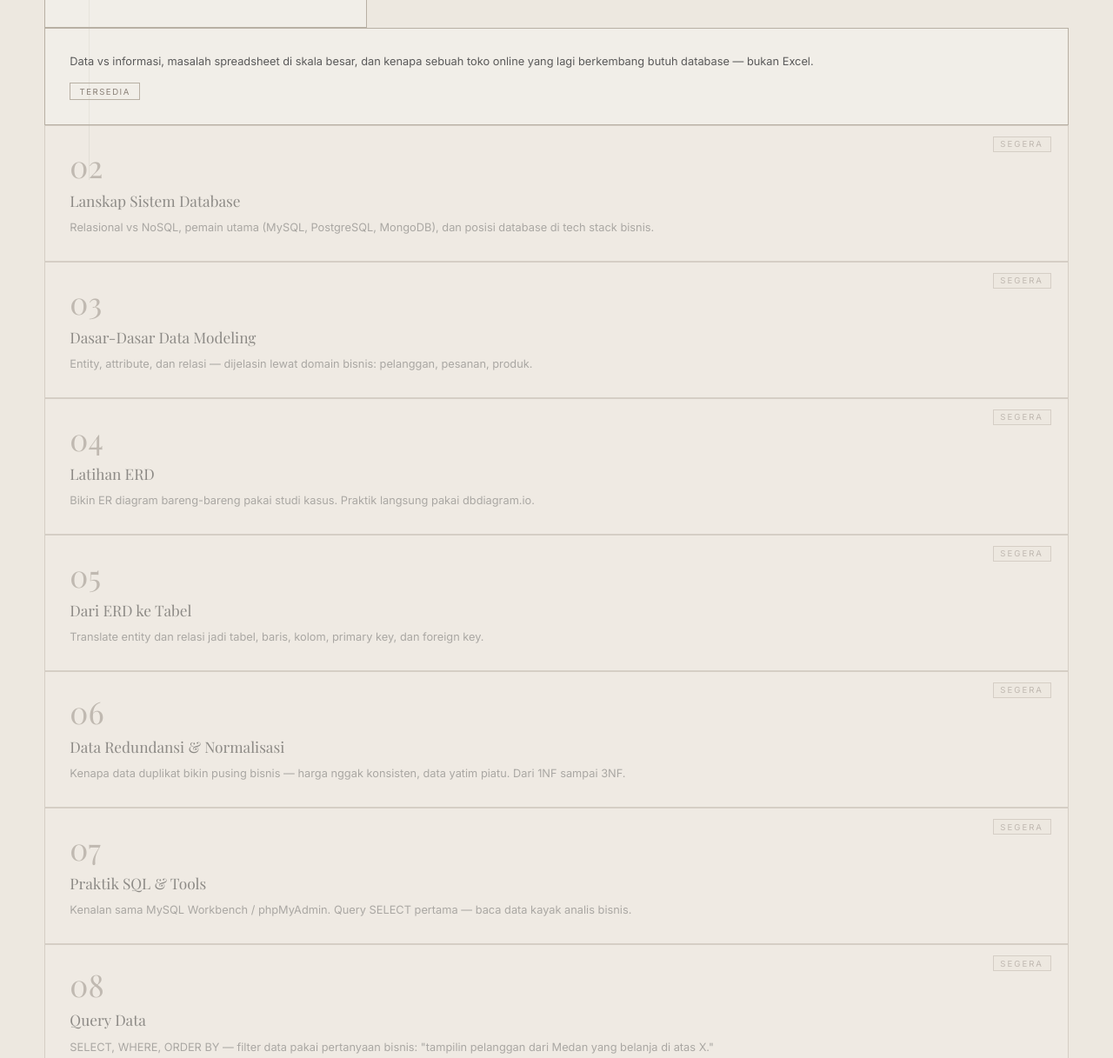
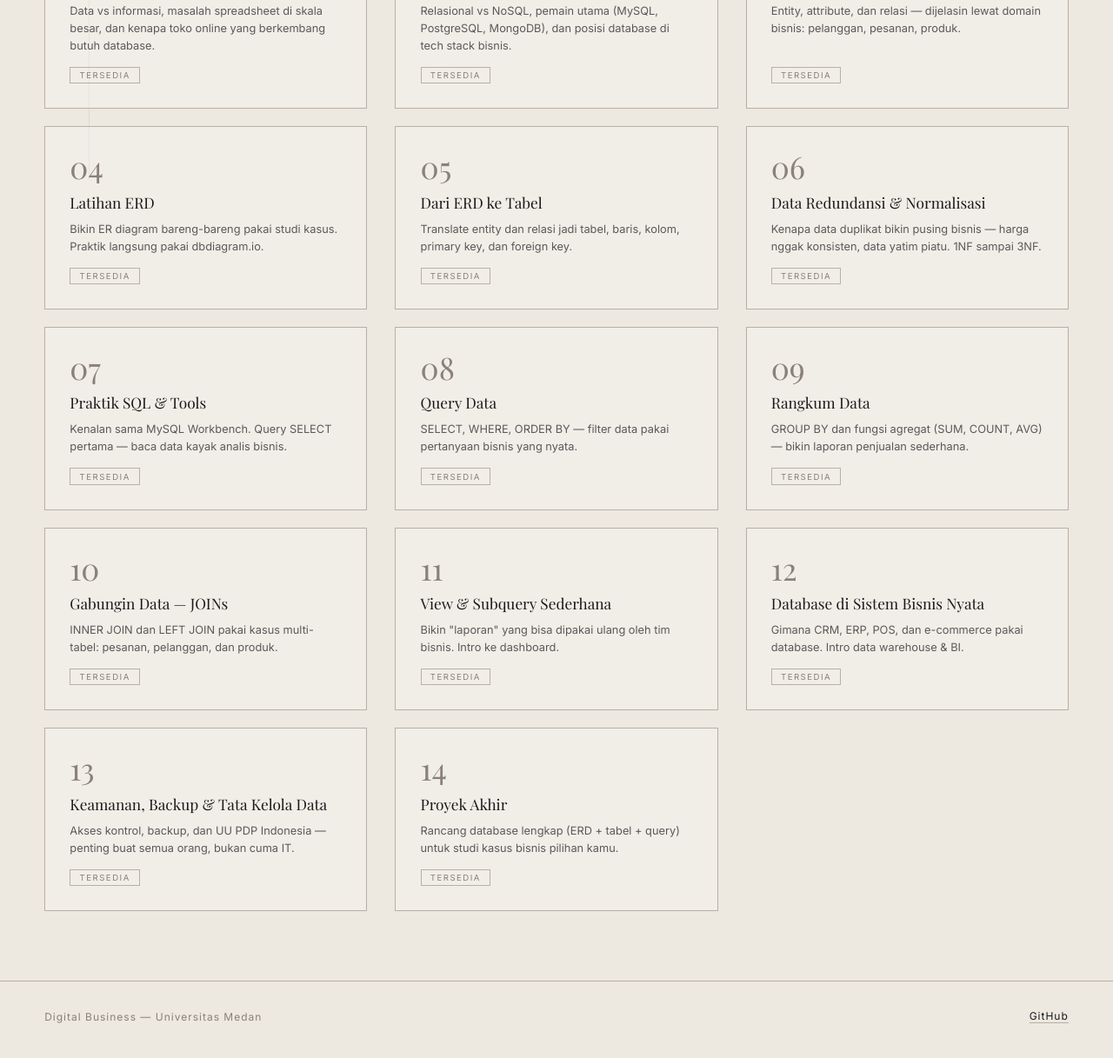
Before and after one commit to trixyncid/database-systems, a plain HTML site: page index.html in a window 1280 px wide. Shown: the part 593-1810 px from the top of the page at 87% size. Drawn offline with nearby package versions, Linux system fonts and the light colour scheme; a web font is replaced by a local one.

Commit message:
Fix landing page: all 14 slides linked, layout restored

```diff
--- a/index.html
+++ b/index.html
@@ -30,8 +30,6 @@
         .card h3{font-family:'Playfair Display',serif;font-size:1.08rem;font-weight:400;line-height:1.3;margin-bottom:1.2vh}
         .card .desc{font-size:.8rem;color:var(--sec);line-height:1.55;flex:1}
         .card .badge{display:inline-block;margin-top:1.8vh;padding:.4vh .8vw;border:1px solid var(--line);font-size:.6rem;text-transform:uppercase;letter-spacing:1.5px;color:var(--acc);align-self:flex-start}
-        .card.locked{opacity:.45;pointer-events:none}
-        .card.locked::after{content:'Segera';position:absolute;top:1.5vh;right:1.5vw;font-size:.6rem;text-transform:uppercase;letter-spacing:2px;color:var(--acc);background:var(--bg);padding:.3vh .6vw;border:1px solid var(--line)}
         footer{padding:4vh 4vw;border-top:1px solid var(--line);display:flex;justify-content:space-between;align-items:center;font-size:.75rem;color:var(--acc);letter-spacing:1px}
         footer a{color:var(--text);text-decoration:none;border-bottom:1px solid var(--line)}
         footer a:hover{border-color:var(--text)}
@@ -57,24 +55,88 @@
     <div class="grid">
         <a href="slides/01-why-databases-matter.html" class="card">
             <div class="num">01</div>
-            <h3>Mengapa Database Penting untuk Bisnis</div>
-            </div>
-            <p class="desc">Data vs informasi, masalah spreadsheet di skala besar, dan kenapa sebuah toko online yang lagi berkembang butuh database — bukan Excel.</p>
+            <h3>Mengapa Database Penting untuk Bisnis</h3>
+            <p class="desc">Data vs informasi, masalah spreadsheet di skala besar, dan kenapa toko online yang berkembang butuh database.</p>
             <div class="badge">Tersedia</div>
         </a>
-        <div class="card locked"><div class="num">02</div><h3>Lanskap Sistem Database</h3><p class="desc">Relasional vs NoSQL, pemain utama (MySQL, PostgreSQL, MongoDB), dan posisi database di tech stack bisnis.</p></div>
-        <div class="card locked"><div class="num">03</div><h3>Dasar-Dasar Data Modeling</h3><p class="desc">Entity, attribute, dan relasi — dijelasin lewat domain bisnis: pelanggan, pesanan, produk.</p></div>
-        <div class="card locked"><div class="num">04</div><h3>Latihan ERD</h3><p class="desc">Bikin ER diagram bareng-bareng pakai studi kasus. Praktik langsung pakai dbdiagram.io.</p></div>
-        <div class="card locked"><div class="num">05</div><h3>Dari ERD ke Tabel</h3><p class="desc">Translate entity dan relasi jadi tabel, baris, kolom, primary key, dan foreign key.</p></div>
-        <div class="card locked"><div class="num">06</div><h3>Data Redundansi & Normalisasi</h3><p class="desc">Kenapa data duplikat bikin pusing bisnis — harga nggak konsisten, data yatim piatu. Dari 1NF sampai 3NF.</p></div>
-        <div class="card locked"><div class="num">07</div><h3>Praktik SQL & Tools</h3><p class="desc">Kenalan sama MySQL Workbench / phpMyAdmin. Query SELECT pertama — baca data kayak analis bisnis.</p></div>
-        <div class="card locked"><div class="num">08</div><h3>Query Data</h3><p class="desc">SELECT, WHERE, ORDER BY — filter data pakai pertanyaan bisnis: "tampilin pelanggan dari Medan yang belanja di atas X."</p></div>
-        <div class="card locked"><div class="num">09</div><h3>Rangkum Data</h3><p class="desc">GROUP BY dan fungsi agregat (SUM, COUNT, AVG) — bikin laporan penjualan sederhana.</p></div>
-        <div class="card locked"><div class="num">10</div><h3>Gabungin Data — JOINs</h3><p class="desc">INNER JOIN dan LEFT JOIN pakai kasus multi-tabel: pesanan, pelanggan, dan produk.</p></div>
-        <div class="card locked"><div class="num">11</div><h3>View & Subquery Sederhana</h3><p class="desc">Bikin "laporan" yang bisa dipakai ulang oleh tim bisnis. Intro ke dashboard.</p></div>
-        <div class="card locked"><div class="num">12</div><h3>Database di Sistem Bisnis Nyata</h3><p class="desc">Gimana CRM, ERP, POS, dan e-commerce pakai database. Intro data warehouse & BI.</p></div>
-        <div class="card locked"><div class="num">13</div><h3>Keamanan, Backup & Tata Kelola Data</h3><p class="desc">Akses kontrol, backup, dan UU PDP Indonesia — kenapa ini penting buat pemilik bisnis, bukan cuma IT.</p></div>
-        <div class="card locked"><div class="num">14</div><h3>Proyek Akhir</h3><p class="desc">Rancang database lengkap (ERD + tabel + query) untuk studi kasus bisnis pilihan. Konsultasi di kelas.</p></div>
+        <a href="slides/02-database-systems-landscape.html" class="card">
+            <div class="num">02</div>
+            <h3>Lanskap Sistem Database</h3>
+            <p class="desc">Relasional vs NoSQL, pemain utama (MySQL, PostgreSQL, MongoDB), dan posisi database di tech stack bisnis.</p>
+            <div class="badge">Tersedia</div>
+        </a>
+        <a href="slides/03-data-modeling-basics.html" class="card">
+            <div class="num">03</div>
+            <h3>Dasar-Dasar Data Modeling</h3>
+            <p class="desc">Entity, attribute, dan relasi — dijelasin lewat domain bisnis: pelanggan, pesanan, produk.</p>
+            <div class="badge">Tersedia</div>
+        </a>
+        <a href="slides/04-erd-practice.html" class="card">
+            <div class="num">04</div>
+            <h3>Latihan ERD</h3>
+            <p class="desc">Bikin ER diagram bareng-bareng pakai studi kasus. Praktik langsung pakai dbdiagram.io.</p>
+            <div class="badge">Tersedia</div>
+        </a>
+        <a href="slides/05-erd-to-tables.html" class="card">
+            <div class="num">05</div>
+            <h3>Dari ERD ke Tabel</h3>
+            <p class="desc">Translate entity dan relasi jadi tabel, baris, kolom, primary key, dan foreign key.</p>
+            <div class="badge">Tersedia</div>
+        </a>
+        <a href="slides/06-normalization.html" class="card">
+            <div class="num">06</div>
+            <h3>Data Redundansi &amp; Normalisasi</h3>
+            <p class="desc">Kenapa data duplikat bikin pusing bisnis — harga nggak konsisten, data yatim piatu. 1NF sampai 3NF.</p>
+            <div class="badge">Tersedia</div>
+        </a>
+        <a href="slides/07-sql-tools.html" class="card">
+            <div class="num">07</div>
+            <h3>Praktik SQL &amp; Tools</h3>
+            <p class="desc">Kenalan sama MySQL Workbench. Query SELECT pertama — baca data kayak analis bisnis.</p>
+            <div class="badge">Tersedia</div>
+        </a>
+        <a href="slides/08-querying-data.html" class="card">
+            <div class="num">08</div>
+            <h3>Query Data</h3>
+            <p class="desc">SELECT, WHERE, ORDER BY — filter data pakai pertanyaan bisnis yang nyata.</p>
+            <div class="badge">Tersedia</div>
+        </a>
+        <a href="slides/09-summarizing-data.html" class="card">
+            <div class="num">09</div>
+            <h3>Rangkum Data</h3>
+            <p class="desc">GROUP BY dan fungsi agregat (SUM, COUNT, AVG) — bikin laporan penjualan sederhana.</p>
+            <div class="badge">Tersedia</div>
+        </a>
+        <a href="slides/10-joins.html" class="card">
+            <div class="num">10</div>
+            <h3>Gabungin Data — JOINs</h3>
+            <p class="desc">INNER JOIN dan LEFT JOIN pakai kasus multi-tabel: pesanan, pelanggan, dan produk.</p>
+            <div class="badge">Tersedia</div>
+        </a>
+        <a href="slides/11-views-subqueries.html" class="card">
+            <div class="num">11</div>
+            <h3>View &amp; Subquery Sederhana</h3>
+            <p class="desc">Bikin "laporan" yang bisa dipakai ulang oleh tim bisnis. Intro ke dashboard.</p>
+            <div class="badge">Tersedia</div>
+        </a>
+        <a href="slides/12-real-business-systems.html" class="card">
+            <div class="num">12</div>
+            <h3>Database di Sistem Bisnis Nyata</h3>
+            <p class="desc">Gimana CRM, ERP, POS, dan e-commerce pakai database. Intro data warehouse &amp; BI.</p>
+            <div class="badge">Tersedia</div>
+        </a>
+        <a href="slides/13-security-governance.html" class="card">
+            <div class="num">13</div>
+            <h3>Keamanan, Backup &amp; Tata Kelola Data</h3>
+            <p class="desc">Akses kontrol, backup, dan UU PDP Indonesia — penting buat semua orang, bukan cuma IT.</p>
+            <div class="badge">Tersedia</div>
+        </a>
+        <a href="slides/14-capstone-project.html" class="card">
+            <div class="num">14</div>
+            <h3>Proyek Akhir</h3>
+            <p class="desc">Rancang database lengkap (ERD + tabel + query) untuk studi kasus bisnis pilihan kamu.</p>
+            <div class="badge">Tersedia</div>
+        </a>
     </div>
 </section>
 <footer>
```
